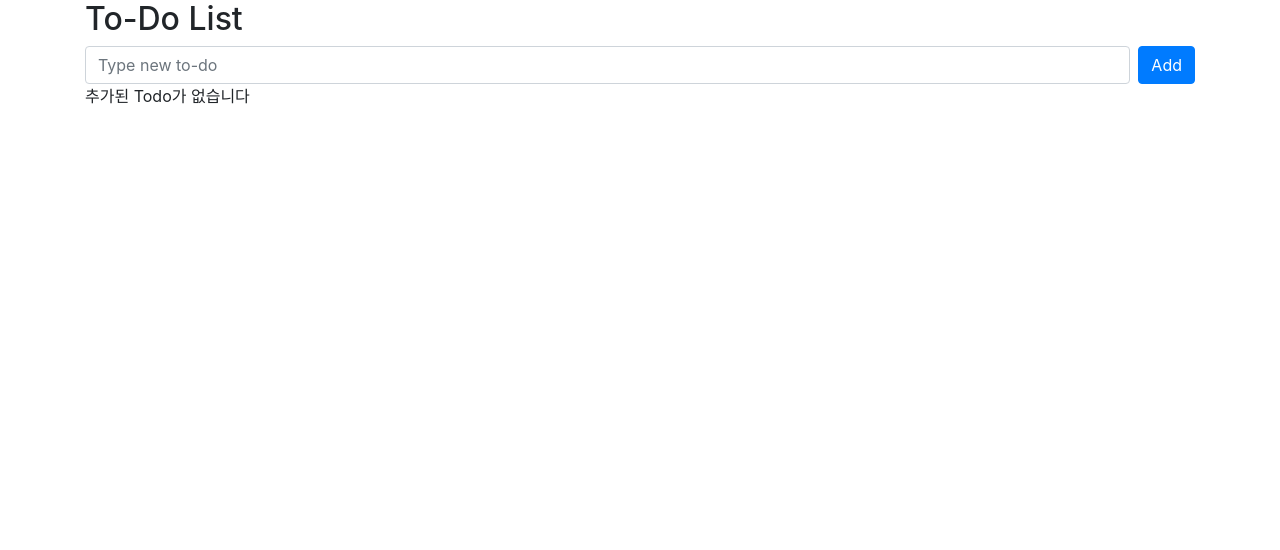
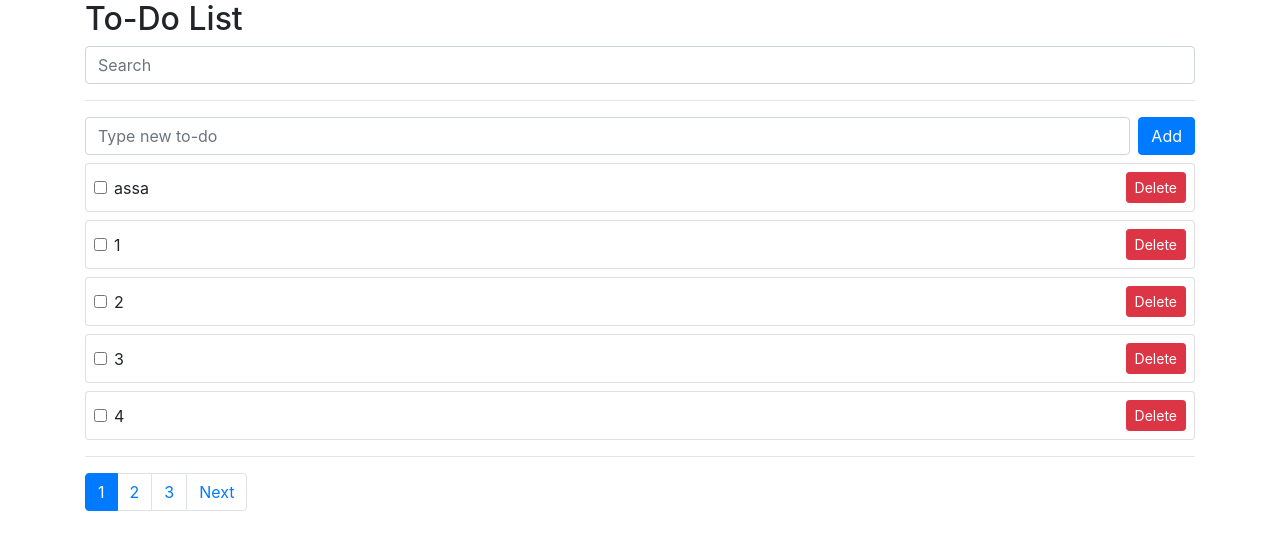
Before and after one commit to haryan248/vue3-project_inflearn, a Vue app: page /todos in a window 1280 px wide. Shown: the top 550 px of the page. Built offline with nearby package versions, Linux system fonts and the light colour scheme; data requests are answered from the project's data file.

Commit message:
04/20 TIL todo mockdb, pagination 진행

```diff
--- a/src/App.vue
+++ b/src/App.vue
@@ -1,18 +1,35 @@
 <template>
     <div class="container">
         <h2>To-Do List</h2>
+        <input class="form-control" type="text" v-model="searchText" placeholder="Search" />
+        <hr />
         <TodoSimpleForm @add-todo="addTodo" />
+        <div style="color: red">{{ error }}</div>
 
-        <div v-if="!todos.length">추가된 Todo가 없습니다</div>
-        <TodoList :todos="todos" @toggle-todo="toggleTodo" @delete-todo="deleteTodo" />
+        <div v-if="!filteredTodos.length">There is nothing to display</div>
+        <TodoList :todos="filteredTodos" @toggle-todo="toggleTodo" @delete-todo="deleteTodo" />
+        <hr />
+        <nav aria-label="Page navigation example">
+            <ul class="pagination">
+                <li v-if="currentPage !== 1" class="page-item">
+                    <a style="cursor: pointer" class="page-link" @click="getTodos(currentPage - 1)"> Previous </a>
+                </li>
+                <li v-for="page in numberOfPages" :key="page" class="page-item" :class="currentPage === page ? 'active' : ''">
+                    <a style="cursor: pointer" class="page-link" @click="getTodos(page)">{{ page }}</a>
+                </li>
+                <li v-if="numberOfPages !== currentPage" class="page-item">
+                    <a style="cursor: pointer" class="page-link" @click="getTodos(currentPage + 1)">Next</a>
+                </li>
+            </ul>
+        </nav>
     </div>
 </template>
 
 <script>
-import { ref } from "vue";
+import { ref, computed } from "vue";
 import TodoSimpleForm from "./components/TodoSimpleForm.vue";
 import TodoList from "./components/TodoList.vue";
-
+import axios from "axios";
 export default {
     components: {
         TodoSimpleForm,
@@ -20,21 +37,84 @@ export default {
     },
     setup() {
         const todos = ref([]);
-        const addTodo = (todo) => {
-            todos.value.push(todo);
+        const error = ref("");
+        const numberOfTodos = ref(0);
+        const limit = 5;
+        const currentPage = ref(1);
+        const numberOfPages = computed(() => {
+            return Math.ceil(numberOfTodos.value / limit);
+        });
+        const getTodos = async (page = currentPage.value) => {
+            currentPage.value = page;
+            try {
+                const res = await axios.get(`http://localhost:3000/todos?_page=${page}&_limit=${limit}`);
+                numberOfTodos.value = res.headers["x-total-count"];
+                todos.value = res.data;
+            } catch (err) {
+                console.log(err);
+                error.value = "Something went wrong.";
+            }
         };
-        const toggleTodo = (index) => {
-            todos.value[index].completed = !todos.value[index].completed;
+        getTodos();
+        const addTodo = async (todo) => {
+            // 데이터베이스 투두를 저장
+            error.value = "";
+            try {
+                const res = await axios.post("http://localhost:3000/todos", {
+                    subject: todo.subject,
+                    completed: todo.completed,
+                });
+                todos.value.push(res.data);
+            } catch (err) {
+                console.log(err);
+                error.value = "Something went wrong.";
+            }
         };
-        const deleteTodo = (index) => {
-            todos.value.splice(index, 1);
+        const deleteTodo = async (index) => {
+            error.value = "";
+            const id = todos.value[index].id;
+            try {
+                await axios.delete("http://localhost:3000/todos/" + id);
+
+                todos.value.splice(index, 1);
+            } catch (err) {
+                console.log(err);
+                error.value = "Something went wrong.";
+            }
         };
-
+        const toggleTodo = async (index) => {
+            error.value = "";
+            const id = todos.value[index].id;
+            try {
+                await axios.patch("http://localhost:3000/todos/" + id, {
+                    completed: !todos.value[index].completed,
+                });
+                todos.value[index].completed = !todos.value[index].completed;
+            } catch (err) {
+                console.log(err);
+                error.value = "Something went wrong.";
+            }
+        };
+        const searchText = ref("");
+        const filteredTodos = computed(() => {
+            if (searchText.value) {
+                return todos.value.filter((todo) => {
+                    return todo.subject.includes(searchText.value);
+                });
+            }
+            return todos.value;
+        });
         return {
             todos,
             addTodo,
+            deleteTodo,
             toggleTodo,
-            deleteTodo,
+            searchText,
+            filteredTodos,
+            error,
+            numberOfPages,
+            currentPage,
+            getTodos,
         };
     },
 };
--- a/src/components/TodoList.vue
+++ b/src/components/TodoList.vue
@@ -2,7 +2,7 @@
     <div v-for="(todo, index) in todos" :key="todo.id" class="card mt-2">
         <div class="card-body p-2 d-flex align-items-center">
             <div class="form-check flex-grow-1">
-                <input class="form-check-input" type="checkbox" :value="todo.completed" @change="toggleTodo(index)" />
+                <input class="form-check-input" type="checkbox" :checked="todo.completed" @change="toggleTodo(index)" />
                 <label class="form-check-label" :class="{ todo: todo.completed }">
                     {{ todo.subject }}
                 </label>
@@ -22,13 +22,14 @@ export default {
             required: true,
         },
     },
-    setup(props, context) {
+    emits: ["toggle-todo", "delete-todo"],
+    setup(props, { emit }) {
         const toggleTodo = (index) => {
-            context.emit("toggle-todo", index);
+            emit("toggle-todo", index);
         };
 
         const deleteTodo = (index) => {
-            context.emit("delete-todo", index);
+            emit("delete-todo", index);
         };
         return {
             toggleTodo,
--- a/src/components/TodoSimpleForm.vue
+++ b/src/components/TodoSimpleForm.vue
@@ -15,14 +15,15 @@
 <script>
 import { ref } from "vue";
 export default {
-    setup(props, context) {
+    emits: ["add-todo"],
+    setup(props, { emit }) {
         const todo = ref("");
         const hasError = ref(false);
         const onSubmit = () => {
             if (todo.value === "") {
                 hasError.value = true;
             } else {
-                context.emit("add-todo", {
+                emit("add-todo", {
                     id: Date.now(),
                     subject: todo.value,
                     completed: false,
```
